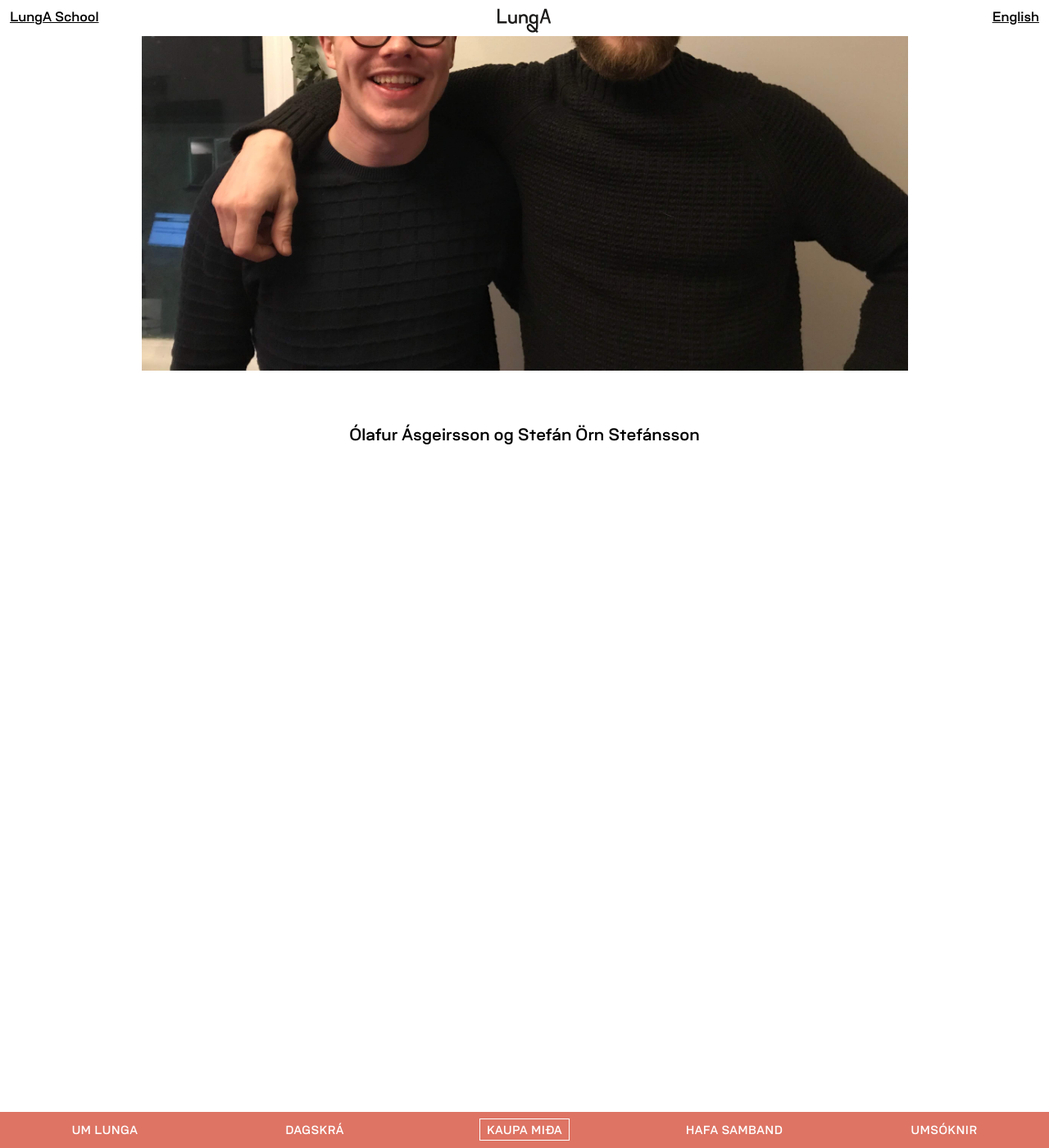
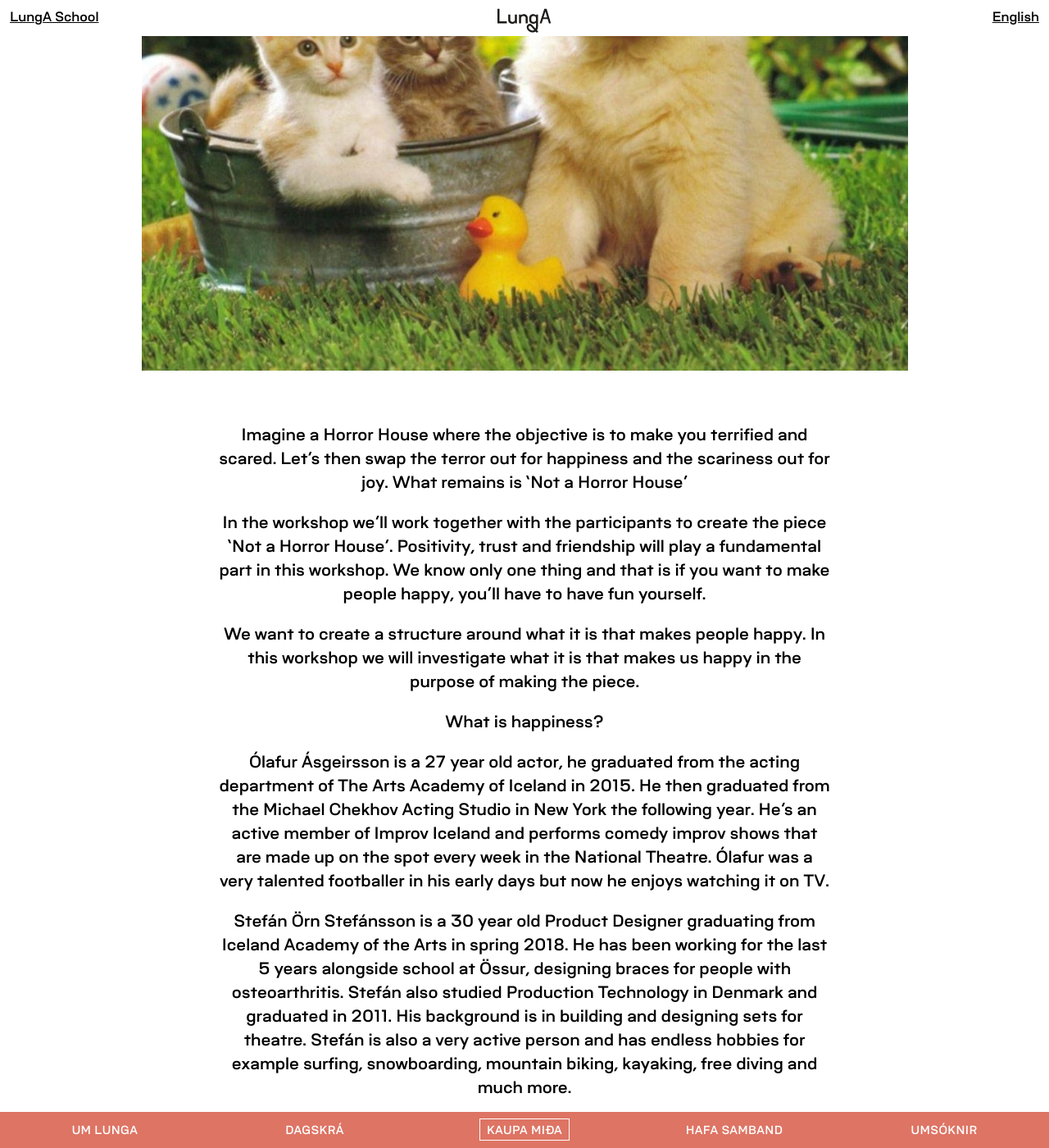
Before and after one commit to halldorel/lunga, a Jekyll site: the page built from workshops/not-a-horror-house.md, in a window 1280 px wide and 1400 px high, scrolled down 519 px. Shown: the whole window at 82% size. Built offline with Jekyll 4.4.1, drawn with Linux system fonts in a browser that asks for light colours; nearby versions of some CDN libraries; a script that is not in the unit is left out.

Commit message:
Update Workshops “not-a-horror-house”

```diff
--- a/workshops/not-a-horror-house.md
+++ b/workshops/not-a-horror-house.md
@@ -1,9 +1,24 @@
 ---
 layout: page
 title: Not a Horror House
-cover_photo: /img/uploads/img_3625.jpg
-type: workshop
+cover_photo: /img/uploads/lungaworkshop.jpg
 images:
   - /img/uploads/lunga_workshop_fb_share5.jpg
 ---
-Ólafur Ásgeirsson og Stefán Örn Stefánsson
+Imagine a Horror House where the objective is to make you terrified and scared. Let’s then swap the terror out for happiness and the scariness out for joy. What remains is ‘Not a Horror House’
+
+In the workshop we’ll work together with the participants to create the piece ‘Not a Horror House’. Positivity, trust and friendship will play a fundamental part in this workshop. We know only one thing and that is if you want to make people happy, you’ll have to have fun yourself.
+
+We want to create a structure around what it is that makes people happy. In this workshop we will investigate what it is that makes us happy in the purpose of making the piece.
+
+What is happiness?
+
+
+
+
+
+Ólafur Ásgeirsson is a 27 year old actor, he graduated from the acting department of The Arts Academy of Iceland in 2015. He then graduated from the Michael Chekhov Acting Studio in New York the following year. He's an active member of Improv Iceland and performs comedy improv shows that are made up on the spot every week in the National Theatre. Ólafur was a very talented footballer in his early days but now he enjoys watching it on TV.
+
+
+
+Stefán Örn Stefánsson is a 30 year old Product Designer graduating from Iceland Academy of the Arts in spring 2018. He has been working for the last 5 years alongside school at Össur, designing braces for people with osteoarthritis. Stefán also studied Production Technology in Denmark and graduated in 2011. His background is in building and designing sets for theatre. Stefán is also a very active person and has endless hobbies for example surfing, snowboarding, mountain biking, kayaking, free diving and much more.
```
